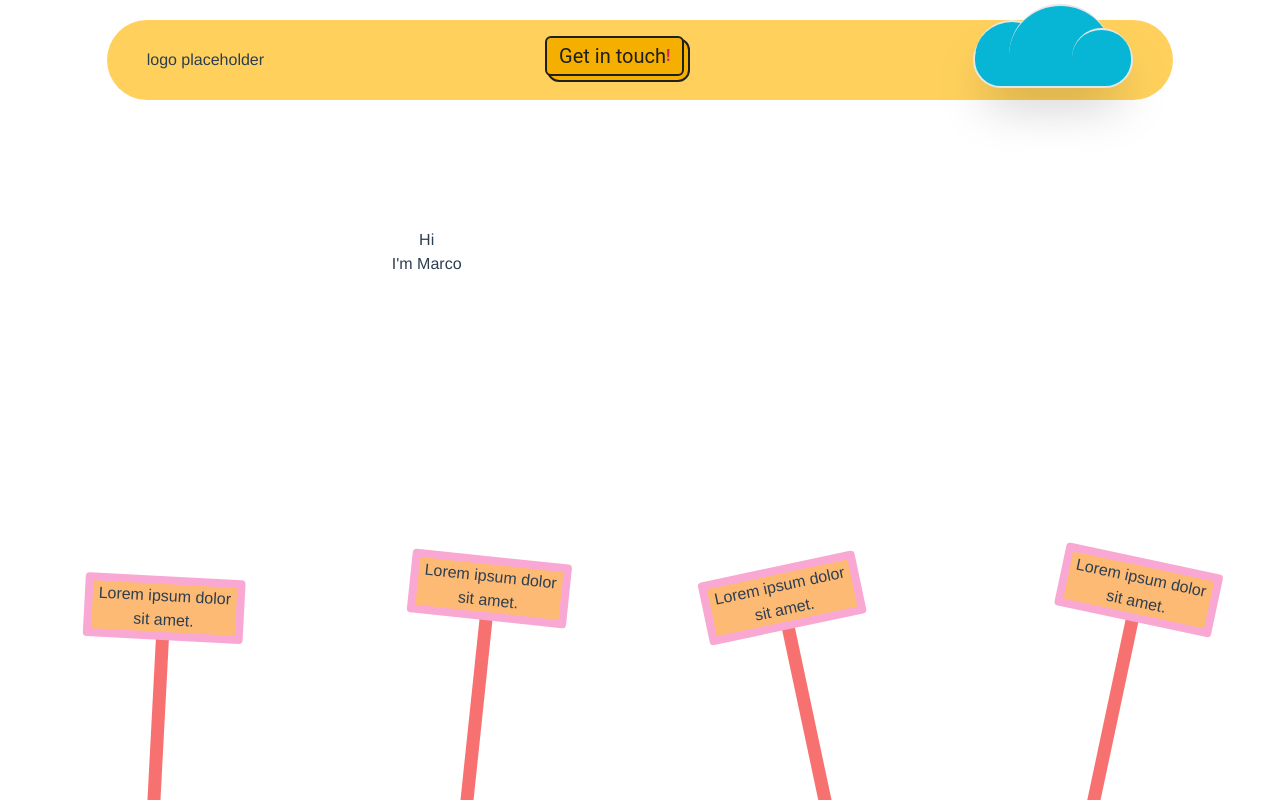
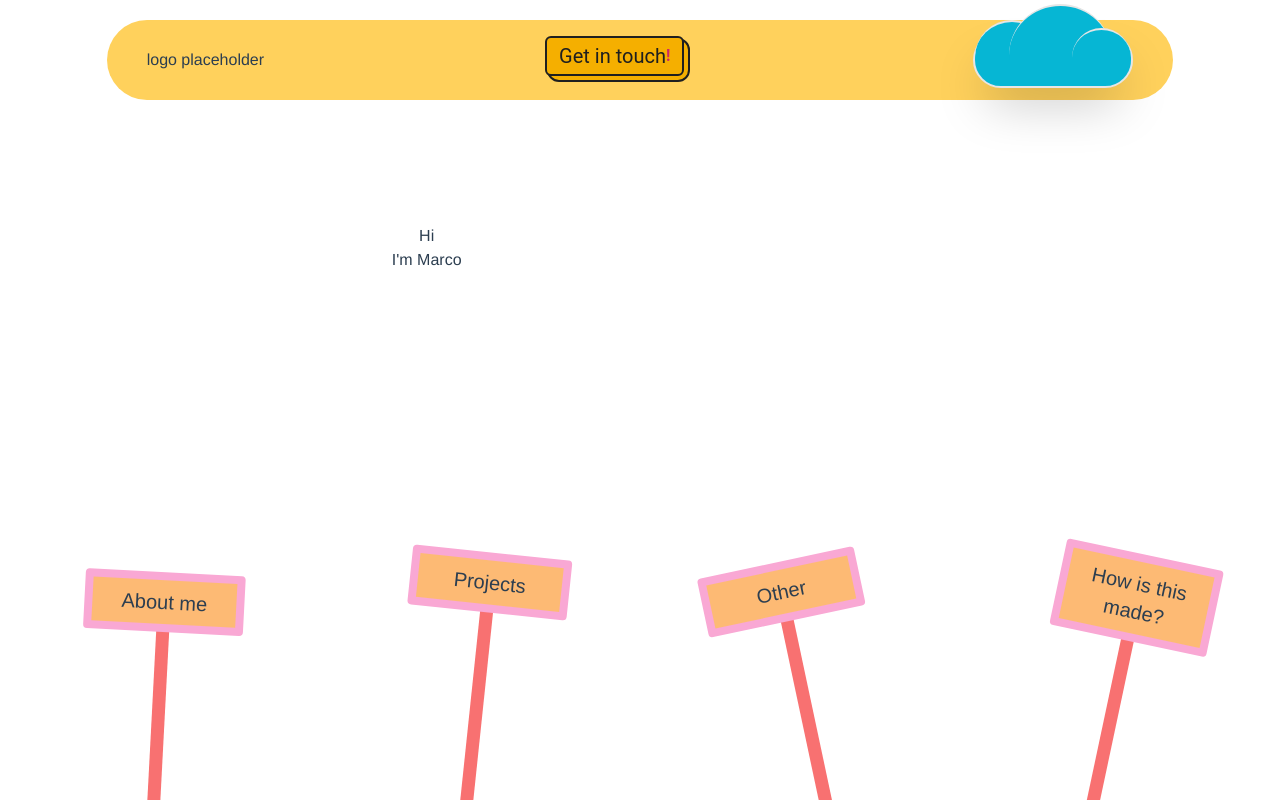
Before and after one commit to CombCode/portfolio, a Vue app: page / in a window 1280 px wide. Built offline with nearby package versions, Linux system fonts and the light colour scheme.

Commit message:
added signBoard caption logic

```diff
--- a/src/components/body/Body.vue
+++ b/src/components/body/Body.vue
@@ -3,10 +3,10 @@
         <div id="hi" class=" w-2/3 h-full p-60">Hi<br>I'm Marco</div>
 
         <div class=" flex flex-row justify-around overflow-clip pt-10">
-            <signBoard class=" mt-5 rotate-3 hover:-translate-y-2 transition-all ease-out duration-500"></signBoard>
-            <signBoard class=" mt-0 rotate-6 hover:-translate-y-2 transition-all ease-out duration-500"></signBoard>
-            <signBoard class=" mt-2 -rotate-12 hover:-translate-y-2 transition-all ease-out duration-500"></signBoard>
-            <signBoard class=" mt-0 rotate-12 hover:-translate-y-2 transition-all ease-out duration-500"></signBoard>
+            <signBoard class=" mt-5 rotate-3 hover:-translate-y-2 transition-all ease-out duration-500" caption="About me"></signBoard>
+            <signBoard class=" mt-0 rotate-6 hover:-translate-y-2 transition-all ease-out duration-500" caption="Projects"></signBoard>
+            <signBoard class=" mt-2 -rotate-12 hover:-translate-y-2 transition-all ease-out duration-500" caption="Other"></signBoard>
+            <signBoard class=" mt-0 rotate-12 hover:-translate-y-2 transition-all ease-out duration-500" caption="How is this made?"></signBoard>
         </div>
     </div>
 </template>
--- a/src/components/body/signBoard.vue
+++ b/src/components/body/signBoard.vue
@@ -1,13 +1,23 @@
 <template>
     <div class=" flex flex-col relative pb-40">
-        <div class=" w-40 h-auto bg-orange-300 rounded border-8 border-pink-300 z-10">
-            Lorem ipsum dolor sit amet.
+        <div class=" w-40 h-auto bg-orange-300 rounded border-8 border-pink-300 p-2 text-xl z-10">
+            {{ caption }}
         </div>
         <div class=" w-1/12 h-96 bg-red-400 absolute mt-2 left-1/2 -translate-x-1/2 z-0"></div>
     </div>
 </template>
 <script>
     export default {
+        name: 'signBoard',
+        props: {
+            caption: {
+                type: String,
+                default: 'nothing here'
+            }
+        },
+        setup(props) {
+            return { props };
+        }
     };
 </script>
 <style>
```
